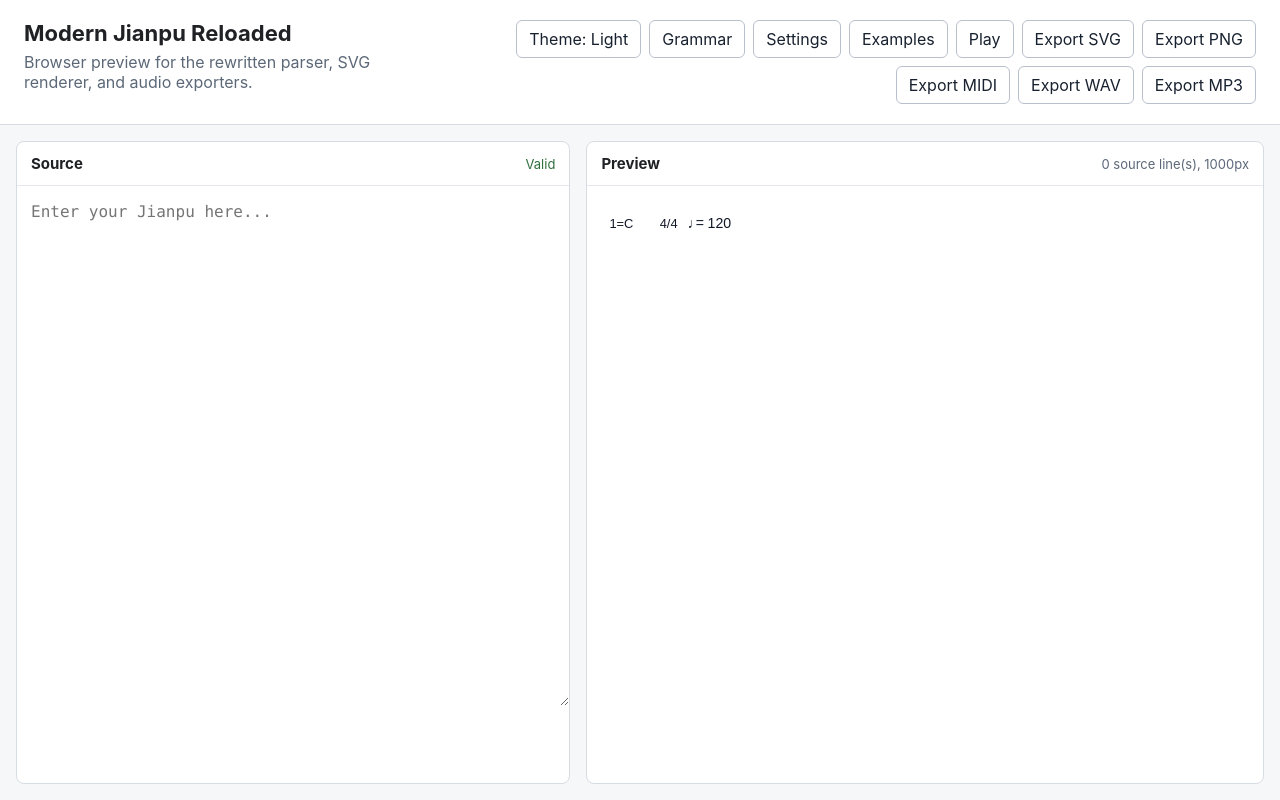
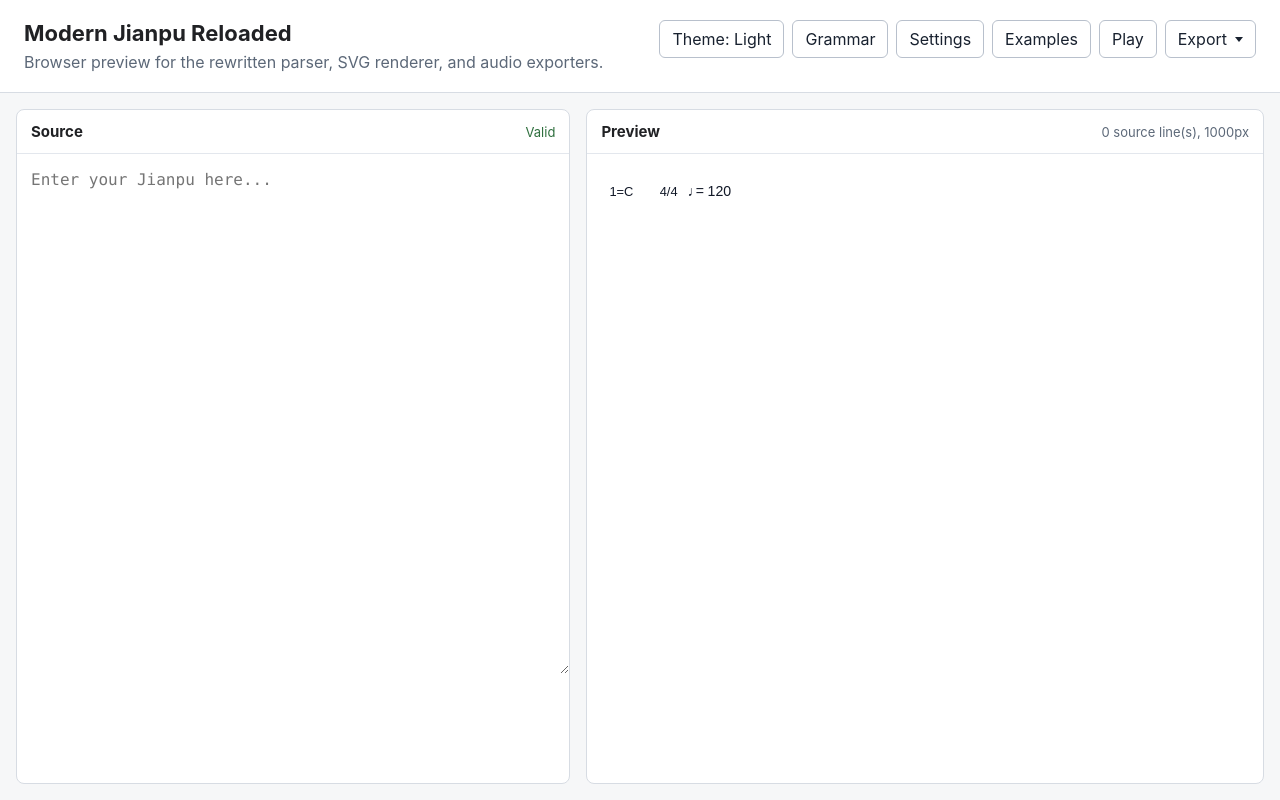
Before and after one commit to Yaossg/potato-jianpu, a React (Vite) app: page / in a window 1280 px wide. Built offline with nearby package versions, Linux system fonts and the light colour scheme.

Commit message:
Group export actions in menu

```diff
--- a/src/web/App.tsx
+++ b/src/web/App.tsx
@@ -371,21 +371,26 @@ export function App() {
               Play
             </button>
           )}
+          <details className="export-menu">
+            <summary>Export</summary>
+            <div className="export-menu-items">
               <button type="button" onClick={exportSvg} disabled={!svg}>
-            Export SVG
+                SVG
               </button>
               <button type="button" onClick={() => void exportPng()} disabled={!svg}>
-            Export PNG
+                PNG
               </button>
               <button type="button" onClick={exportMidi} disabled={!parsed.ok}>
-            Export MIDI
+                MIDI
               </button>
               <button type="button" onClick={() => void exportWav()} disabled={!parsed.ok || exportingAudio !== null}>
-            {exportingAudio === "wav" ? "Exporting WAV..." : "Export WAV"}
+                {exportingAudio === "wav" ? "Exporting WAV..." : "WAV"}
               </button>
               <button type="button" onClick={() => void exportMp3()} disabled={!parsed.ok || exportingAudio !== null}>
-            {exportingAudio === "mp3" ? "Exporting MP3..." : "Export MP3"}
+                {exportingAudio === "mp3" ? "Exporting MP3..." : "MP3"}
               </button>
+            </div>
+          </details>
         </div>
       </header>
 
--- a/src/web/styles.css
+++ b/src/web/styles.css
@@ -109,6 +109,63 @@ button:disabled {
   flex-wrap: wrap;
   justify-content: flex-end;
   align-items: center;
+}
+
+.export-menu {
+  position: relative;
+}
+
+.export-menu summary {
+  display: inline-flex;
+  align-items: center;
+  border: 1px solid var(--control-border);
+  background: var(--control-bg);
+  color: var(--control-text);
+  border-radius: 6px;
+  padding: 8px 12px;
+  cursor: pointer;
+  user-select: none;
+  list-style: none;
+}
+
+.export-menu summary::-webkit-details-marker {
+  display: none;
+}
+
+.export-menu summary::after {
+  content: "";
+  width: 0;
+  height: 0;
+  margin-left: 8px;
+  border-left: 4px solid transparent;
+  border-right: 4px solid transparent;
+  border-top: 5px solid currentColor;
+}
+
+.export-menu[open] summary,
+.export-menu summary:hover {
+  border-color: var(--control-hover-border);
+  background: var(--control-hover-bg);
+}
+
+.export-menu-items {
+  position: absolute;
+  right: 0;
+  top: calc(100% + 6px);
+  z-index: 10;
+  display: grid;
+  gap: 6px;
+  min-width: 132px;
+  padding: 8px;
+  border: 1px solid var(--panel-border);
+  border-radius: 8px;
+  background: var(--panel-bg);
+  box-shadow: 0 12px 28px rgb(15 23 42 / 18%);
+}
+
+.export-menu-items button {
+  width: 100%;
+  text-align: left;
 }
 
 .number-control {
```
Also changed, not shown: 1 other file (tests, documents, lock files or other folders). Lines whose indentation alone changed are shown as unchanged.
